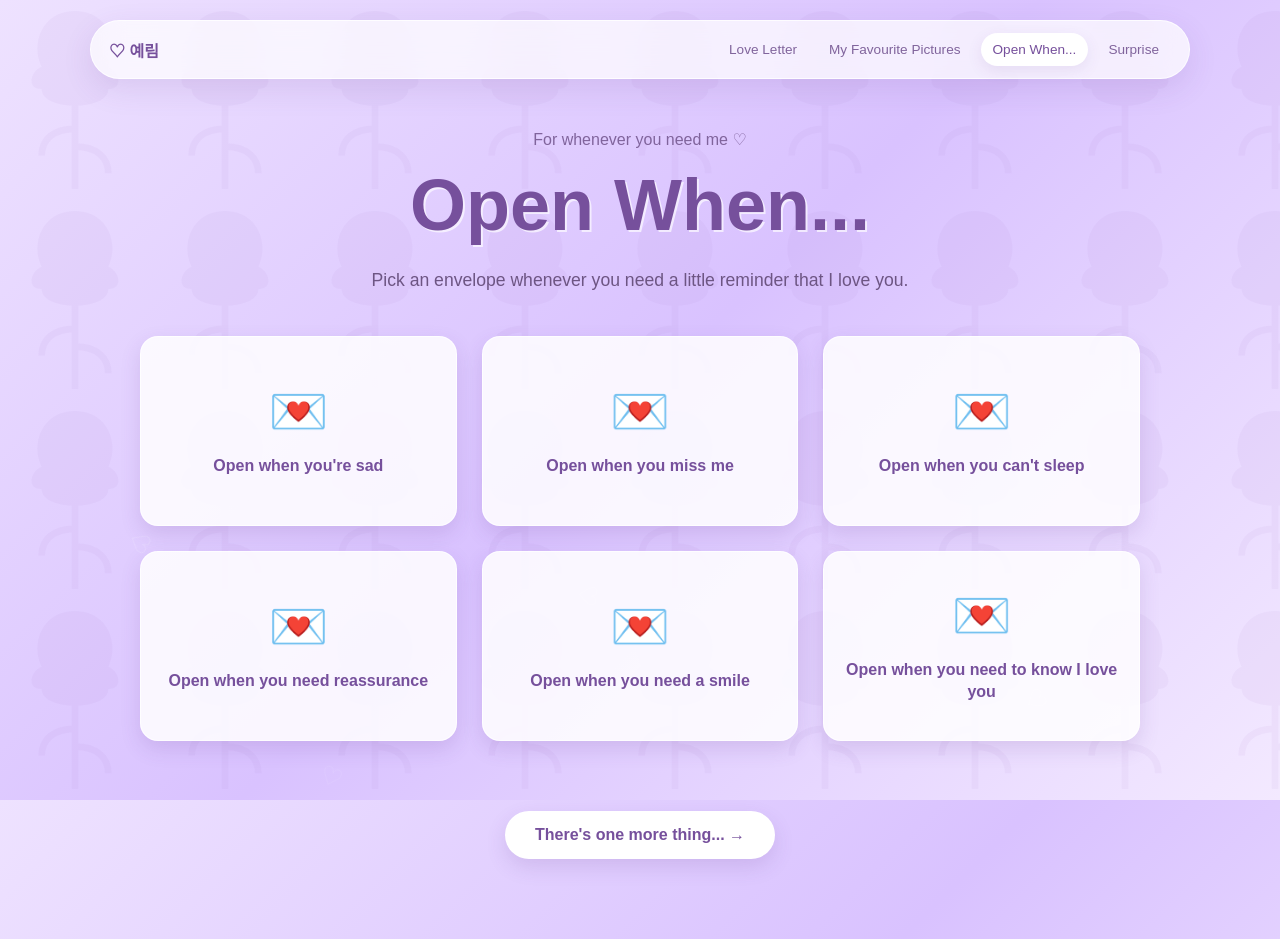
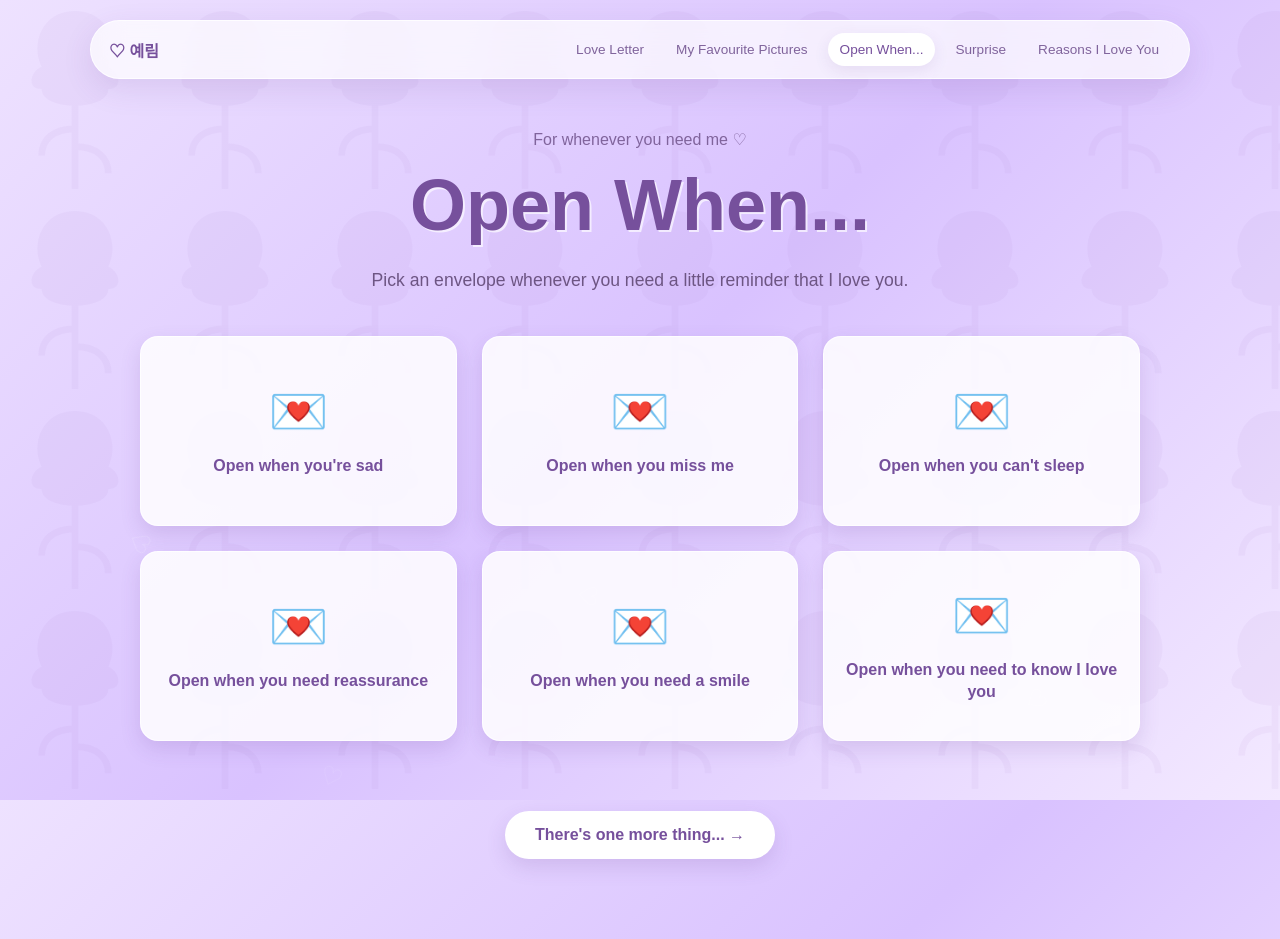
Before and after one commit to JunAhn07/Iloveamy, a plain HTML site: page open-when.html in a window 1280 px wide. Drawn offline with Linux system fonts and the light colour scheme.

Commit message:
Update open-when.html

```diff
--- a/open-when.html
+++ b/open-when.html
@@ -30,6 +30,7 @@
             <a href="pictures.html">My Favourite Pictures</a>
             <a href="open-when.html" class="active">Open When...</a>
             <a href="surprise.html">Surprise</a>
+            <a href="reasons.html">Reasons I Love You</a>
         </div>
 
     </nav>
```
